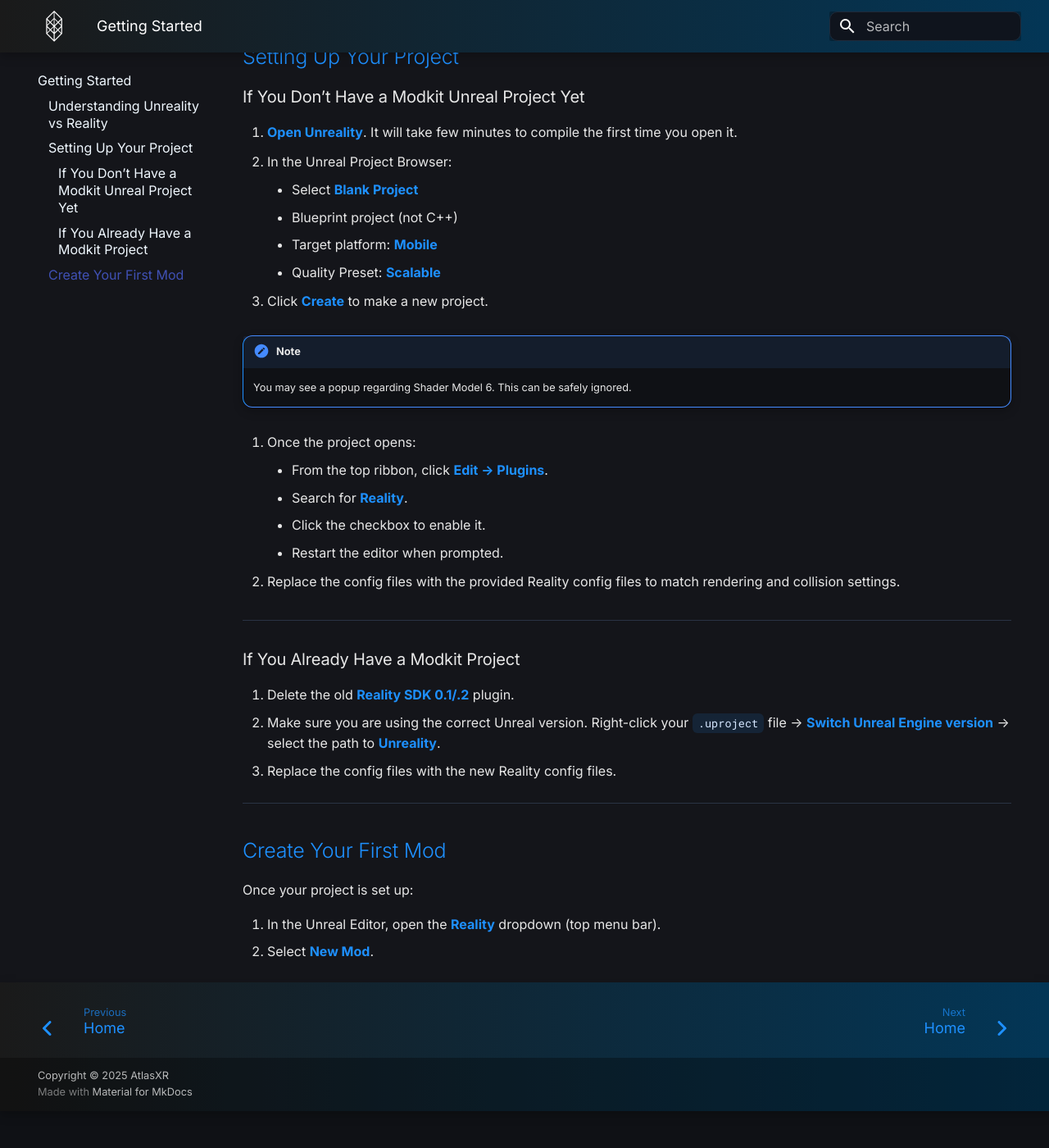
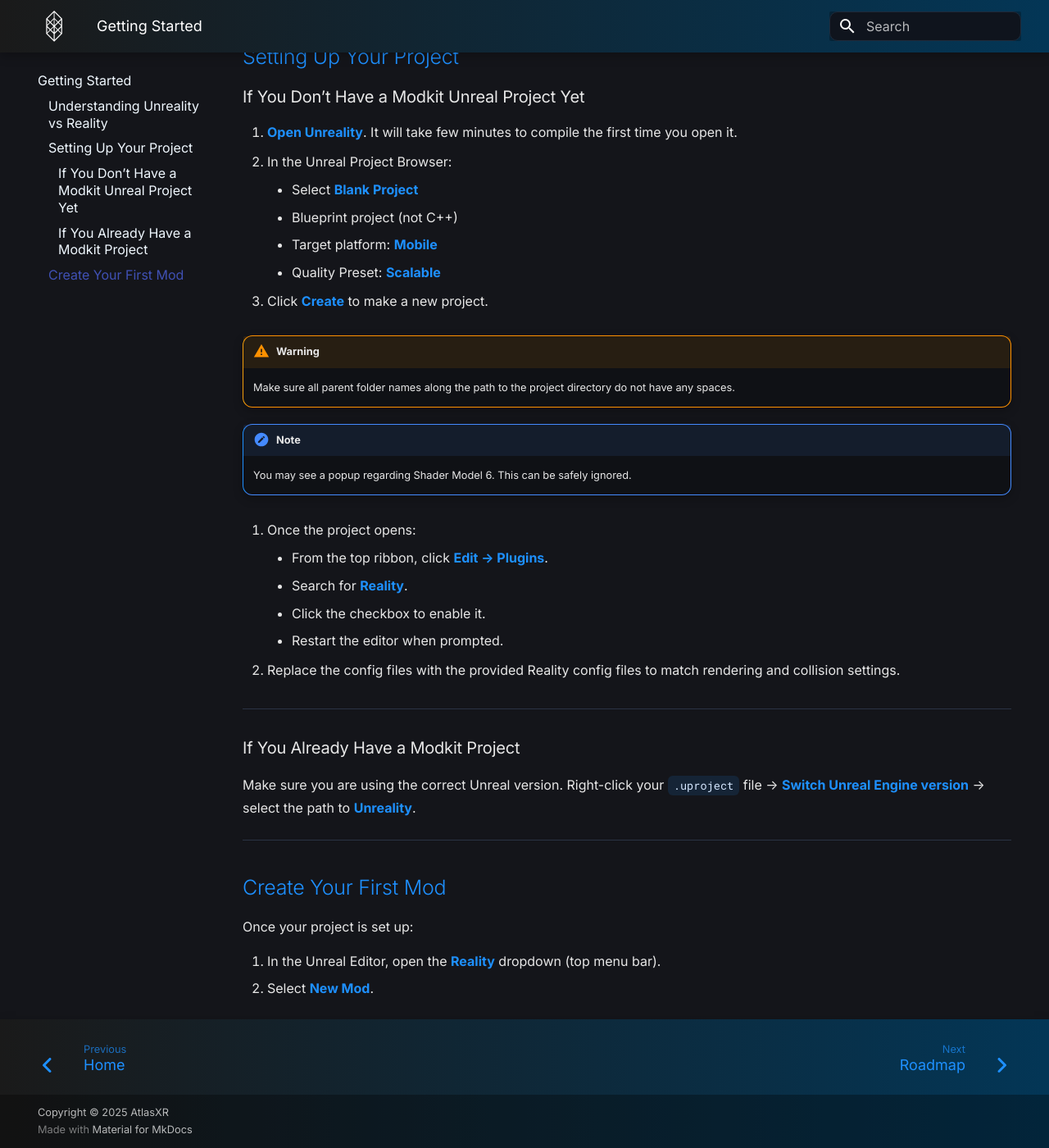
Before and after one commit to AtlasXRInc/RealitySDK-Documentation, an MkDocs documentation site: the page built from Documentation/Source/Documentation/GettingStarted.md, in a window 1280 px wide and 1400 px high, scrolled down 1085 px. Shown: the whole window at 82% size. Built offline with MkDocs 1.6.1 and Material for MkDocs 9.7.7, drawn with Linux system fonts in a browser that asks for light colours; before the commit the page ends 2440 px from its top, so only the background shows below that.

Commit message:
minor fixes

```diff
--- a/Documentation/Source/Documentation/GettingStarted.md
+++ b/Documentation/Source/Documentation/GettingStarted.md
@@ -52,6 +52,10 @@
 
 3. Click **Create** to make a new project.
 
+!!! warning
+
+    Make sure all parent folder names along the path to the project directory do not have any spaces.
+
 !!! note
 
     You may see a popup regarding Shader Model 6.
@@ -69,10 +73,7 @@
 ---
 
 ### If You Already Have a Modkit Project
-
-1. Delete the old **Reality SDK 0.1/.2** plugin.
-2. Make sure you are using the correct Unreal version. Right-click your `.uproject` file → **Switch Unreal Engine version** → select the path to **Unreality**.
-3. Replace the config files with the new Reality config files.
+Make sure you are using the correct Unreal version. Right-click your `.uproject` file → **Switch Unreal Engine version** → select the path to **Unreality**.
 
 ---
 
--- a/Documentation/mkdocs.yml
+++ b/Documentation/mkdocs.yml
@@ -8,7 +8,7 @@
 nav:
   - Home: 'index.md'
   - Getting Started: 'Documentation/GettingStarted.md'
-  - Home: 'Documentation/Roadmap.md'
+  - Roadmap: 'Documentation/Roadmap.md'
   - Documentation:
     - Interactable:
       - Overview: 'Documentation/Interactable/Overview.md'
```
